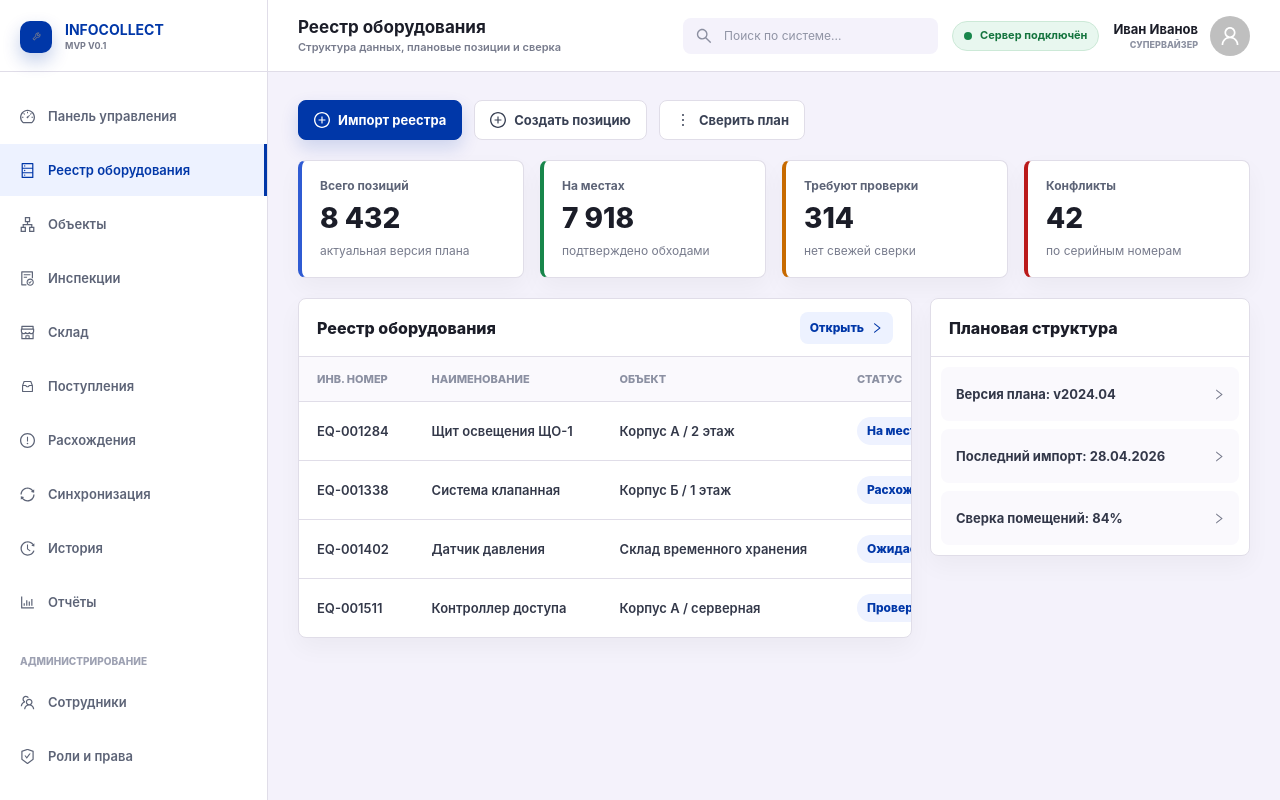
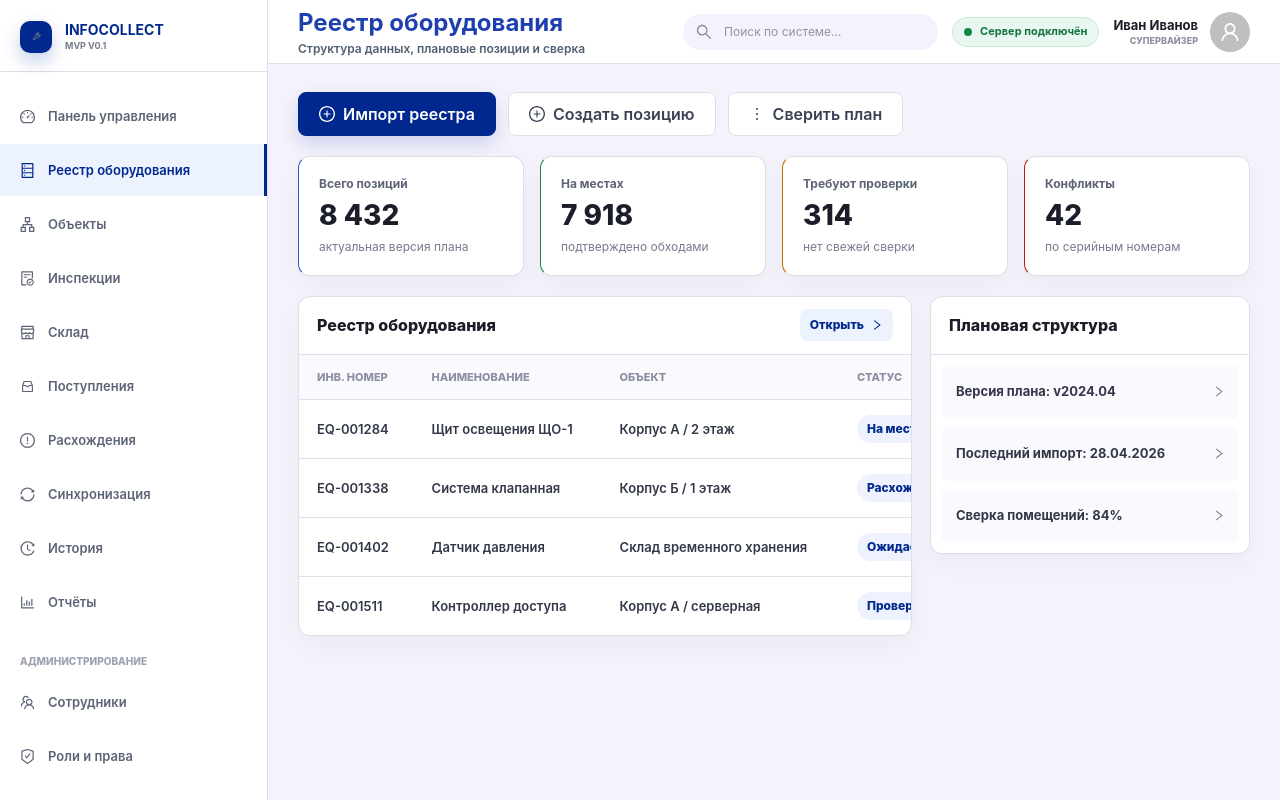
Before and after one commit to Dmitrii2111/Info_collect, a React (Vite) app in the folder frontend/: page / in a window 1280 px wide. Built offline with nearby package versions, Linux system fonts and the light colour scheme.

Commit message:
Align desktop design tokens with Stitch

```diff
--- a/frontend/src/App.jsx
+++ b/frontend/src/App.jsx
@@ -6,7 +6,7 @@ function App() {
     <ConfigProvider
       theme={{
         token: {
-          colorPrimary: "#0037a8",
+          colorPrimary: "#00288e",
           borderRadius: 8,
           fontFamily: 'Inter, "Segoe UI", Tahoma, sans-serif',
         },
--- a/frontend/src/styles.css
+++ b/frontend/src/styles.css
@@ -8,7 +8,7 @@
   --text: #1b1d28;
   --muted: #777b8c;
   --muted-strong: #5d6477;
-  --accent: #0037a8;
+  --accent: #00288e;
   --accent-soft: #edf2ff;
   --success: #18864b;
   --success-soft: #e8f7ef;
@@ -173,7 +173,7 @@ button {
 }
 
 .desktop-shell-header {
-  min-height: 72px;
+  min-height: 64px;
   padding: 0 30px;
   display: flex;
   align-items: center;
@@ -189,17 +189,17 @@ button {
 
 .desktop-shell-title-block h1 {
   margin: 0;
-  color: var(--text);
-  font-size: 17px;
+  color: #1e40af;
+  font-size: 24px;
   font-weight: 700;
-  line-height: 22px;
+  line-height: 32px;
   letter-spacing: 0;
 }
 
 .desktop-shell-title-block p {
   margin: 2px 0 0;
-  color: var(--muted);
-  font-size: 11px;
+  color: #515f74;
+  font-size: 12px;
   font-weight: 600;
   line-height: 15px;
 }
@@ -219,8 +219,8 @@ button {
   display: flex;
   align-items: center;
   gap: 10px;
-  border-radius: 8px;
-  background: var(--panel-muted);
+  border-radius: 9999px;
+  background: #f4f2fc;
   color: #8b8fa0;
 }
 
@@ -310,8 +310,8 @@ button {
 }
 
 .desktop-screen-action {
-  min-height: 40px;
-  padding: 0 15px;
+  min-height: 44px;
+  padding: 0 20px;
   display: inline-flex;
   align-items: center;
   gap: 8px;
@@ -319,8 +319,8 @@ button {
   border-radius: 8px;
   background: var(--panel);
   color: #394154;
-  font-size: 13px;
-  font-weight: 700;
+  font-size: 16px;
+  font-weight: 600;
   cursor: pointer;
 }
 
@@ -345,18 +345,18 @@ button {
 .desktop-stat-card,
 .desktop-data-card {
   border: 1px solid var(--line);
-  border-radius: 8px;
+  border-radius: 12px;
   background: var(--panel);
   box-shadow: 0 10px 24px rgba(26, 27, 34, 0.04);
 }
 
 .desktop-stat-card {
   min-height: 118px;
-  padding: 18px;
+  padding: 20px;
   display: grid;
   align-content: space-between;
   gap: 7px;
-  border-left-width: 4px;
+  border-left-width: 1px;
 }
 
 .desktop-stat-card span {
```
